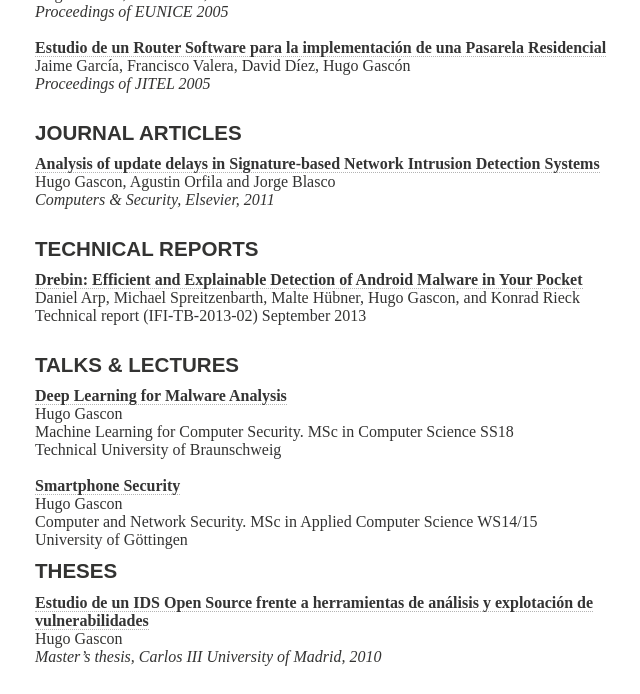
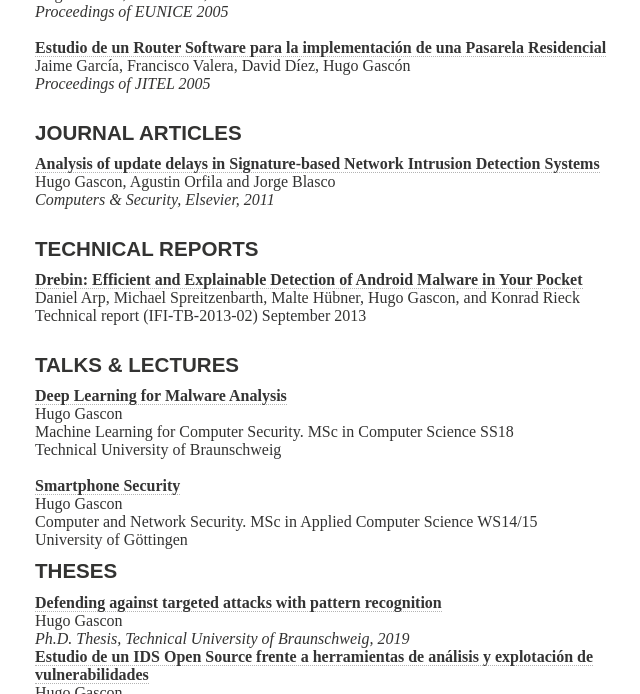
Before and after one commit to hgascon/hgascon.github.io, a Jekyll site: the page built from publications/index.md, in a window 1280 px wide and 900 px high, scrolled down 1354 px, cut to the strip 0-694 px from the top of the window. Shown: the whole strip, without its empty margins (285-925 px from the left). Built offline with Jekyll 4.4.1, drawn with Linux system fonts in a browser that asks for light colours; nearby versions of some CDN libraries; some web fonts are replaced.

Commit message:
Add thesis to publications list

```diff
--- a/publications/index.md
+++ b/publications/index.md
@@ -108,6 +108,10 @@ University of Göttingen<br>
 
 #### THESES
 
+[**Defending against targeted attacks with pattern recognition**](/publications/hgascon_thesis.pdf)<br>
+Hugo Gascon<br>
+*Ph.D. Thesis, Technical University of Braunschweig, 2019*
+<br>
 [**Estudio de un IDS Open Source frente a herramientas de análisis y explotación de vulnerabilidades**](http://e-archivo.uc3m.es/handle/10016/11213)<br>
 Hugo Gascon<br>
 *Master’s thesis, Carlos III University of Madrid, 2010*<br>
```
